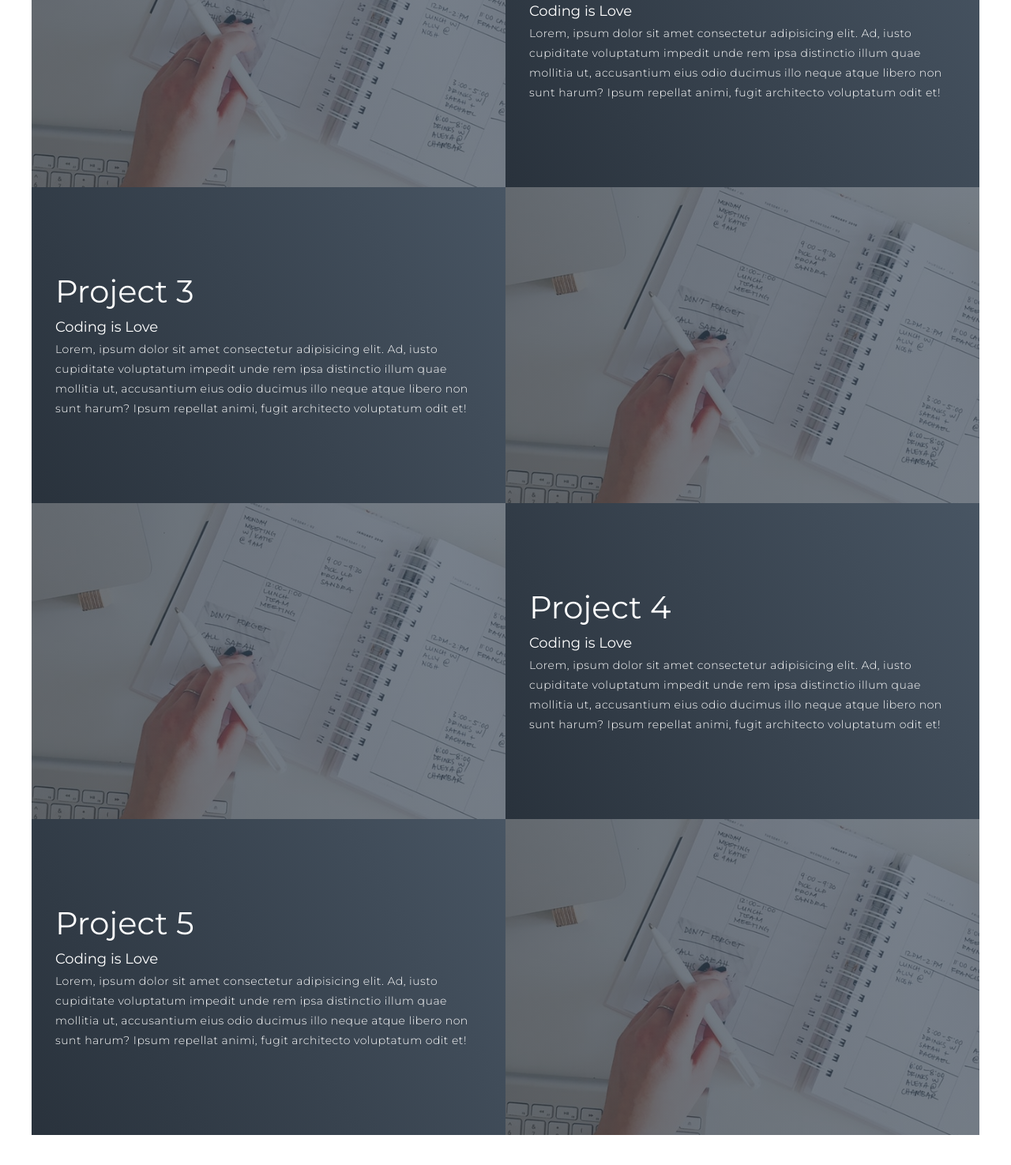
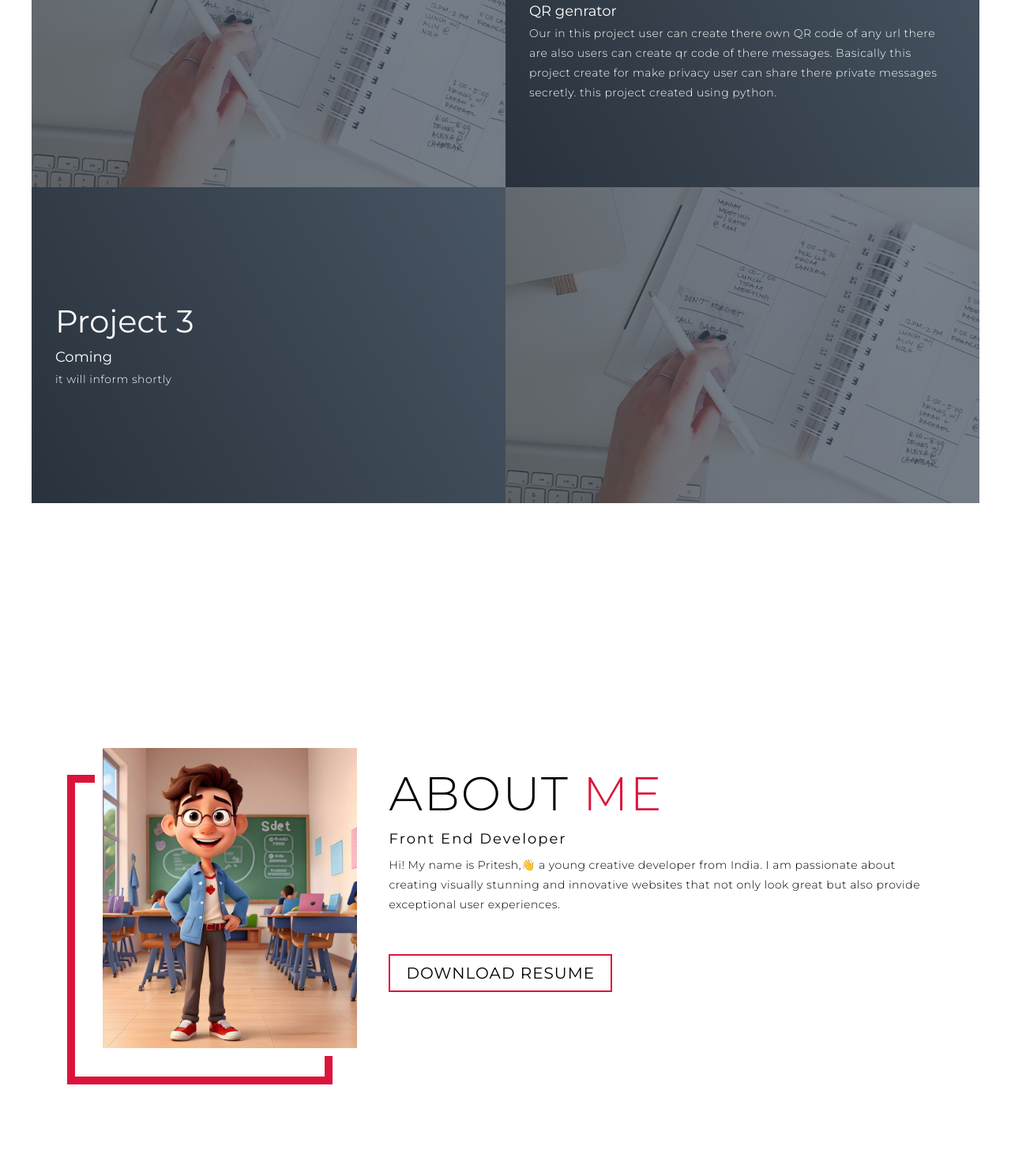
Before and after one commit to pritesh41/CODSOFT-3-TASK-portfolio, a plain HTML site: page index.html in a window 1280 px wide. Shown: the part 2386-3861 px from the top of the page at 79% size. Drawn offline with Linux system fonts and the light colour scheme.

Commit message:
Update index.html

```diff
--- a/index.html
+++ b/index.html
@@ -143,10 +143,9 @@
         <div class="project-item">
           <div class="project-info">
             <h1>Project 2</h1>
-            <h2>Coding is Love</h2>
-            <p>Lorem, ipsum dolor sit amet consectetur adipisicing elit. Ad, iusto cupiditate voluptatum impedit unde
-              rem ipsa distinctio illum quae mollitia ut, accusantium eius odio ducimus illo neque atque libero non sunt
-              harum? Ipsum repellat animi, fugit architecto voluptatum odit et!</p>
+            <h2>QR genrator</h2>
+            <p>Our in this project user can create there own QR code of any url there are also users can create qr code of there messages. Basically this project create for
+              make privacy user can share there private messages secretly. this project created using python.</p>
           </div>
           <div class="project-img">
             <img src="./img/img-1.png" alt="img">
@@ -155,39 +154,14 @@
         <div class="project-item">
           <div class="project-info">
             <h1>Project 3</h1>
-            <h2>Coding is Love</h2>
-            <p>Lorem, ipsum dolor sit amet consectetur adipisicing elit. Ad, iusto cupiditate voluptatum impedit unde
-              rem ipsa distinctio illum quae mollitia ut, accusantium eius odio ducimus illo neque atque libero non sunt
-              harum? Ipsum repellat animi, fugit architecto voluptatum odit et!</p>
+            <h2>Coming</h2>
+            <p>it will inform shortly</p>
           </div>
           <div class="project-img">
             <img src="./img/img-1.png" alt="img">
           </div>
         </div>
-        <div class="project-item">
-          <div class="project-info">
-            <h1>Project 4</h1>
-            <h2>Coding is Love</h2>
-            <p>Lorem, ipsum dolor sit amet consectetur adipisicing elit. Ad, iusto cupiditate voluptatum impedit unde
-              rem ipsa distinctio illum quae mollitia ut, accusantium eius odio ducimus illo neque atque libero non sunt
-              harum? Ipsum repellat animi, fugit architecto voluptatum odit et!</p>
-          </div>
-          <div class="project-img">
-            <img src="./img/img-1.png" alt="img">
-          </div>
-        </div>
-        <div class="project-item">
-          <div class="project-info">
-            <h1>Project 5</h1>
-            <h2>Coding is Love</h2>
-            <p>Lorem, ipsum dolor sit amet consectetur adipisicing elit. Ad, iusto cupiditate voluptatum impedit unde
-              rem ipsa distinctio illum quae mollitia ut, accusantium eius odio ducimus illo neque atque libero non sunt
-              harum? Ipsum repellat animi, fugit architecto voluptatum odit et!</p>
-          </div>
-          <div class="project-img">
-            <img src="./img/img-1.png" alt="img">
-          </div>
-        </div>
+
       </div>
     </div>
   </section>
```
